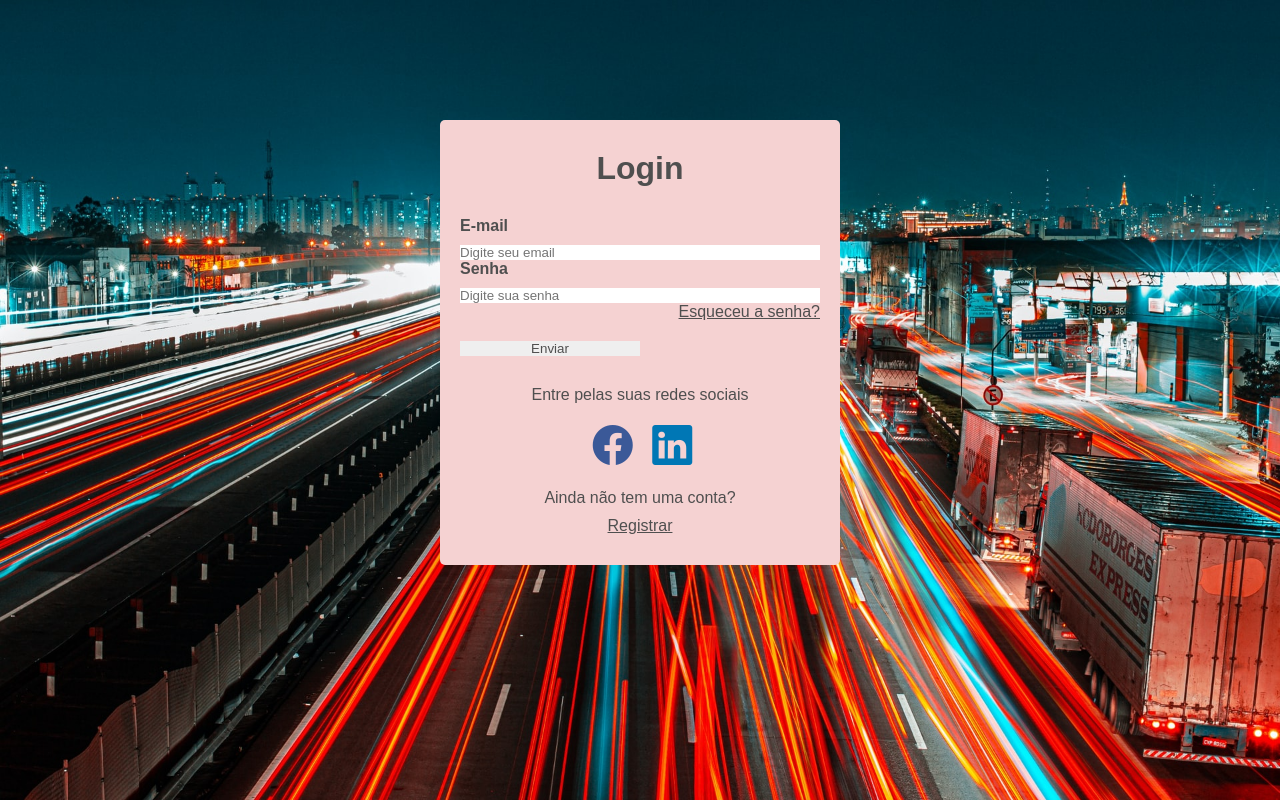
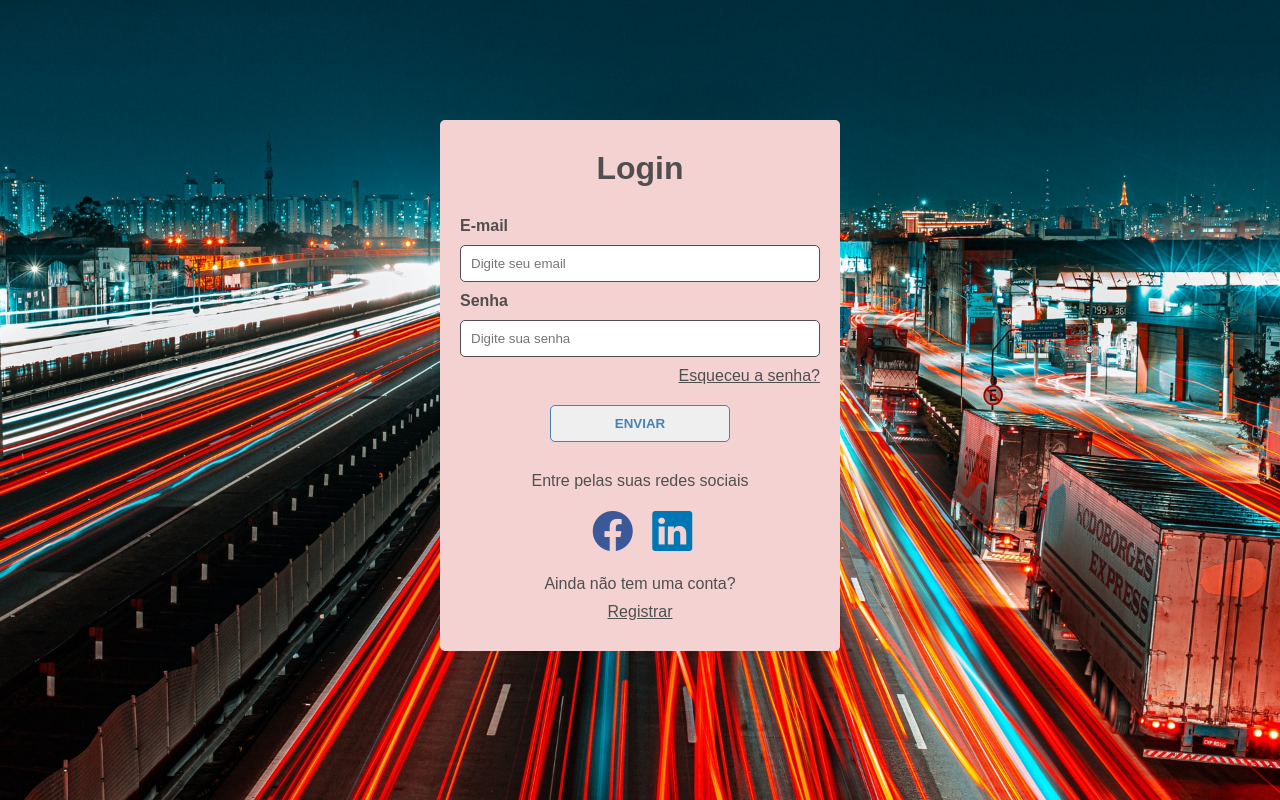
Before and after one commit to ArdisonRubim/tela_login, a plain HTML site: page index.html in a window 1280 px wide. Drawn offline with nearby package versions, Linux system fonts and the light colour scheme.

Commit message:
Update styles.css

```diff
--- a/css/styles.css
+++ b/css/styles.css
@@ -50,6 +50,13 @@ label {
     margin-bottom: 10px;
 }
 
+input {
+    padding: 10px;
+    margin-bottom: 10px;
+    border: 1.5px solid #4F4F4F;;
+    border-radius: 5px;
+}
+
 #reset-password {
     display: block;
     text-align: right;
@@ -58,8 +65,12 @@ label {
 
 input[type='submit'] {
     text-align: center;
-    width: 50%;    margin-bottom: 20px;
-
+    width: 50%;
+    margin-left: auto;
+    margin-right: auto;
+    text-transform: uppercase;
+    font-weight: bold;
+    color: #4682B4;
     border-color: #4682B4;
     cursor: pointer;
 
@@ -102,5 +113,6 @@ input[type='submit']:hover {
   #div-container-login
    {
     width: 300px;
+    margin-bottom: 20px;
    }
 }
```
